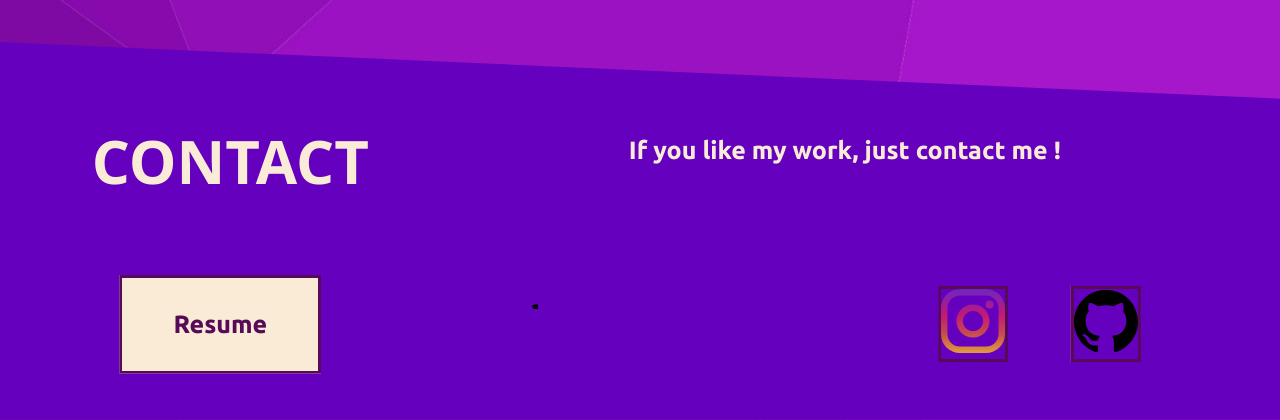
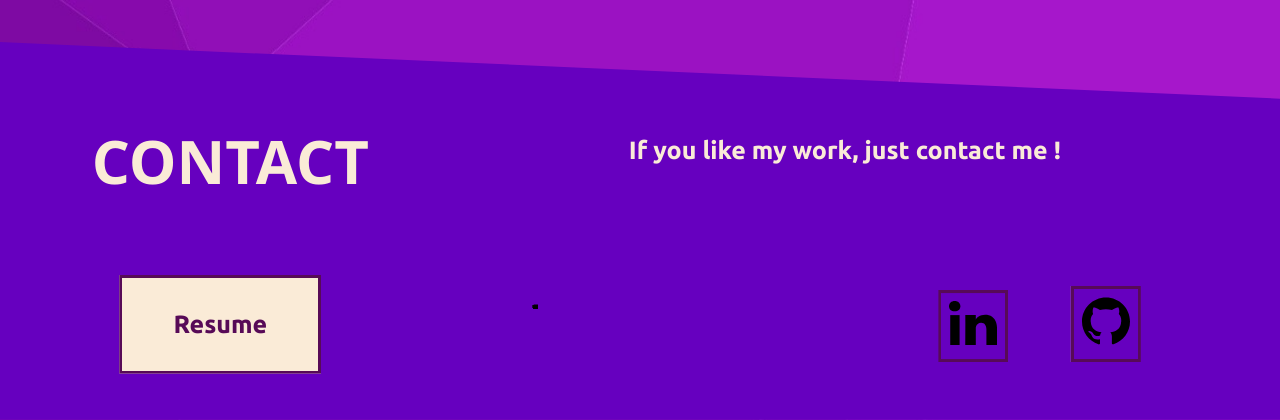
Before and after one commit to AnrelWsh/Portfolio, a PHP site: page / in a window 1280 px wide; the page is wider, and only the part inside the window is pictured. Shown: the part 2219-2639 px from the top of that part. Run offline with PHP 8.4, Linux system fonts and the light colour scheme; some libraries are stand-ins or nearby versions.

Commit message:
New CV + Linkedin

```diff
--- a/css/build.css
+++ b/css/build.css
@@ -940,6 +940,7 @@ footer #mycontact h4 {
 }
 footer #mycontact img {
   width: 5vw;
+  padding: 8px;
 }
 @media screen and (max-width: 1000px) {
   footer #mycontact img {
--- a/css/style.scss
+++ b/css/style.scss
@@ -618,6 +618,7 @@ footer{
 
     img{
       width: 5vw;
+      padding: 8px;
 
       @include mixins.responsive(1000px){
         width: 10vw;
--- a/index.html
+++ b/index.html
@@ -136,8 +136,8 @@
         </a>
         <img id="gifFoot" src="img/anrelgif.gif" alt="Logo Anrel GIF" loading="lazy">
         <div id="mycontact">
-            <a class="select-menu" href="https://www.instagram.com/a_aine_jai_eu_el/" target="_blank">
-              <img src="img/insta.svg" alt="Contact Instagram" loading="lazy">
+            <a class="select-menu" href="https://www.linkedin.com/in/angelhmeli/" target="_blank">
+              <img src="img/linkedin.svg" alt="Contact Linkedin" loading="lazy">
             </a>
             <a class="select-menu" href="https://github.com/AnrelWsh?tab=repositories" target="_blank">
               <img src="img/github.svg" alt="Contact Github" loading="lazy">
```
Also changed, not shown: img/linkedin.svg (added), 2 other files.
